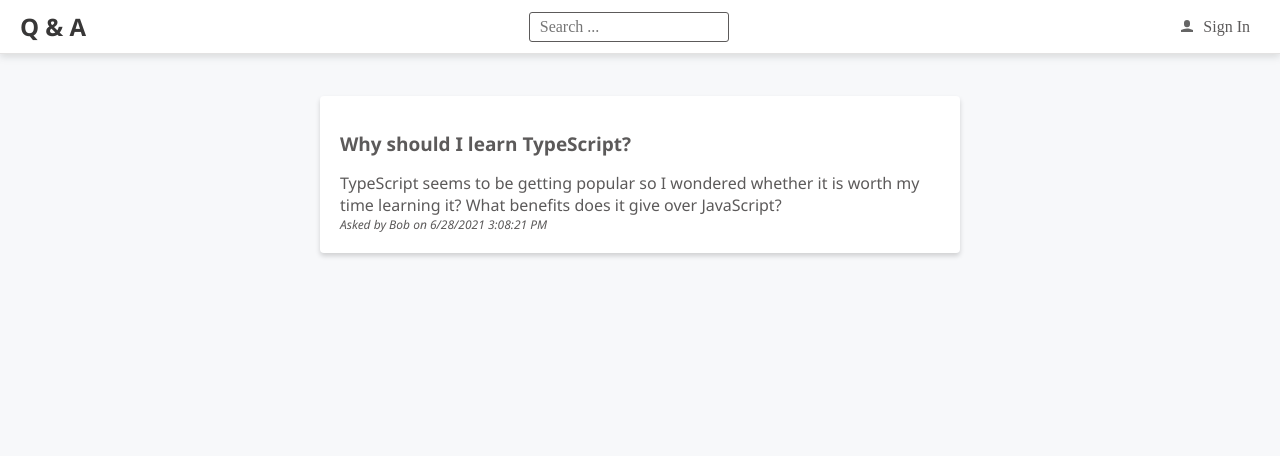
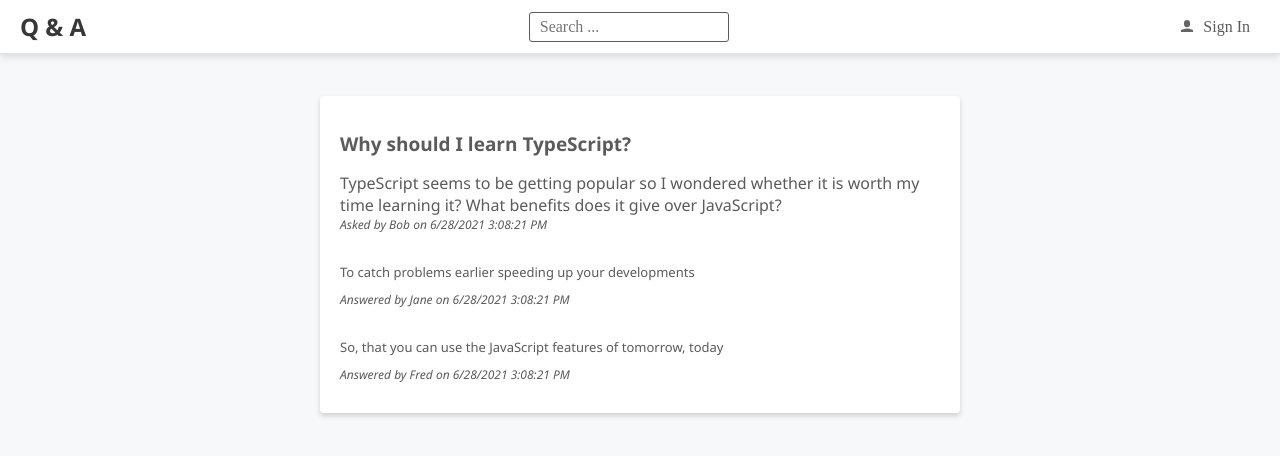
Before and after one commit to ArthurLeandro/react-dotnet, a React (Create React App) app in the folder frontend/: page /questions/1 in a window 1280 px wide. Shown: the top 456 px of the page. Built offline with nearby package versions, Linux system fonts and the light colour scheme.

Commit message:
lista de  respostas

```diff
--- /dev/null
+++ b/frontend/src/components/Answer.tsx
@@ -0,0 +1,20 @@
+/* eslint-disable prettier/prettier */
+import { FC } from "react";
+import { AnswerData } from '../interface/AnswerData';
+
+interface Props{
+	data:AnswerData;
+}
+
+export const Answer:FC<Props> = ({data}) => (
+	<div className="answer">
+		<div className="answer-content">
+			{data.content}
+		</div>
+		<div className="answer-date">
+			{`Answered by ${data.userName} on
+				${data.created.toLocaleDateString()}
+				${ data.created.toLocaleTimeString()}`}
+		</div>
+	</div>
+)
--- /dev/null
+++ b/frontend/src/components/AnswerList.tsx
@@ -0,0 +1,20 @@
+/* eslint-disable prettier/prettier */
+import { FC } from 'react';
+import { AnswerData } from '../interface/AnswerData';
+import { Answer } from './Answer';
+
+interface Props {
+	data: AnswerData[] | undefined;
+}
+
+export const AnswerList:FC<Props> = ({data})=>{
+	return(
+		<ul className="answer-list-page">
+			{data ? data.map(answer =>(
+				<li className="answer-list" key={answer.answerId}>
+					<Answer data={answer}/>
+				</li>
+			)) : <li>No responses yet ...</li>}
+		</ul>
+	);
+}
--- a/frontend/src/components/QuestionPage.tsx
+++ b/frontend/src/components/QuestionPage.tsx
@@ -6,6 +6,7 @@ import { Page } from "./Page";
 import { useState } from 'react';
 import { getQuestion } from "../data/questions";
 import { Fragment } from "react";
+import { AnswerList } from "./AnswerList";
 
 interface RouteParams {
 	questionId:string;
@@ -32,6 +33,7 @@ export const QuestionPage:FC<RouteComponentProps<RouteParams>> = ({match}) => {
 					${question?.created.toLocaleDateString()}
 					${question?.created.toLocaleTimeString()}`}
 					</div>
+					<AnswerList data={question ? question.answers : undefined}/>
 				</Fragment>
 			</Page>
 	);
--- a/frontend/src/index.css
+++ b/frontend/src/index.css
@@ -217,3 +217,28 @@ body {
 	font-style: italic;
 	color: var(--gray3);
 }
+
+.answer-list-page {
+	list-style: none;
+	margin: 10px 0 0 0;
+	padding: 0;
+}
+
+.answer-list {
+	border-top: 1px solid var(--gray5);
+}
+
+.answer {
+	padding: 10px 0px;
+}
+
+.answer-content {
+	padding: 10px 0px;
+	font-size: 13px;
+}
+
+.answer-date {
+	font-size: 12px;
+	font-style: italic;
+	color: var(--gray3);
+}
```
